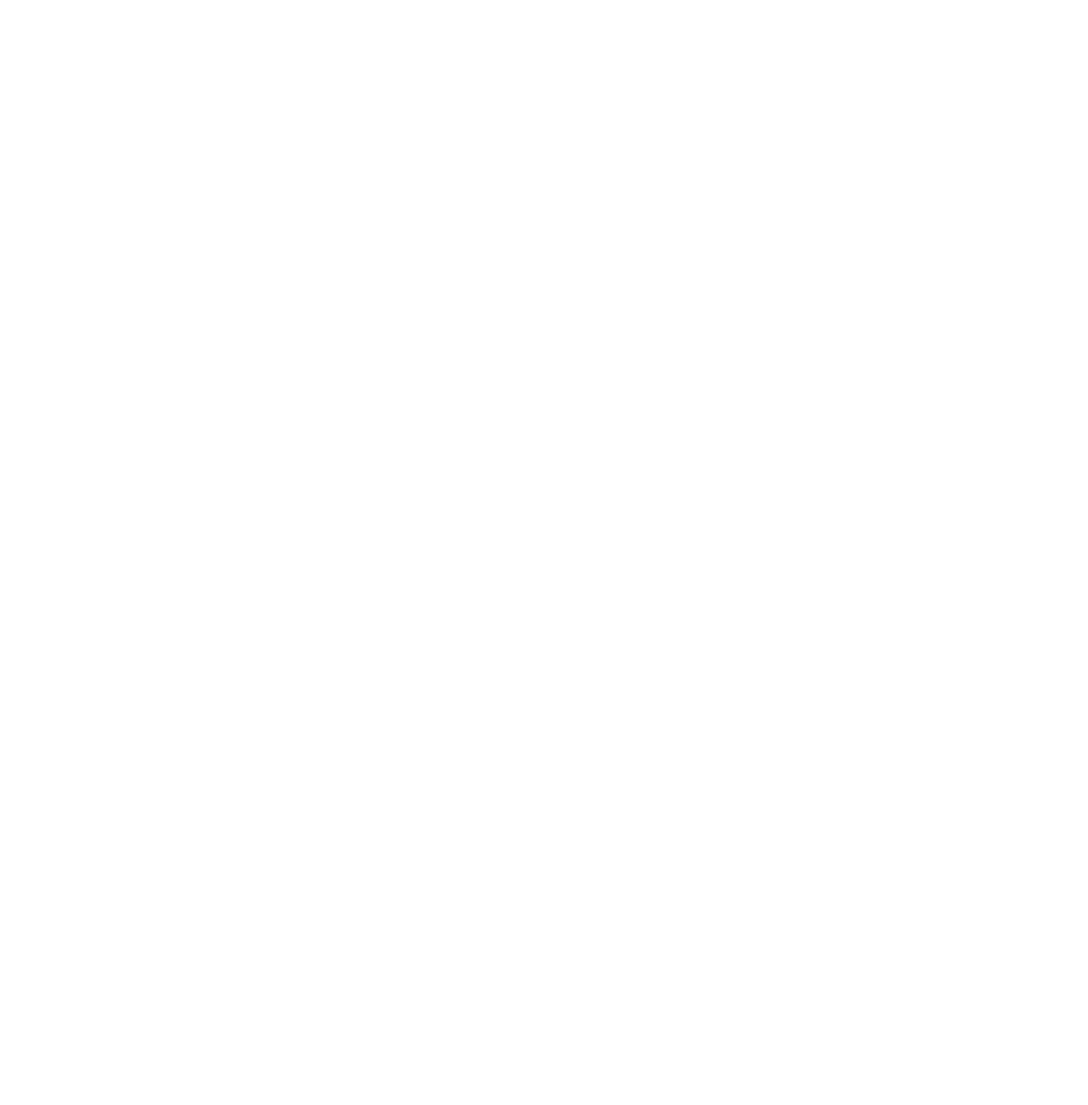
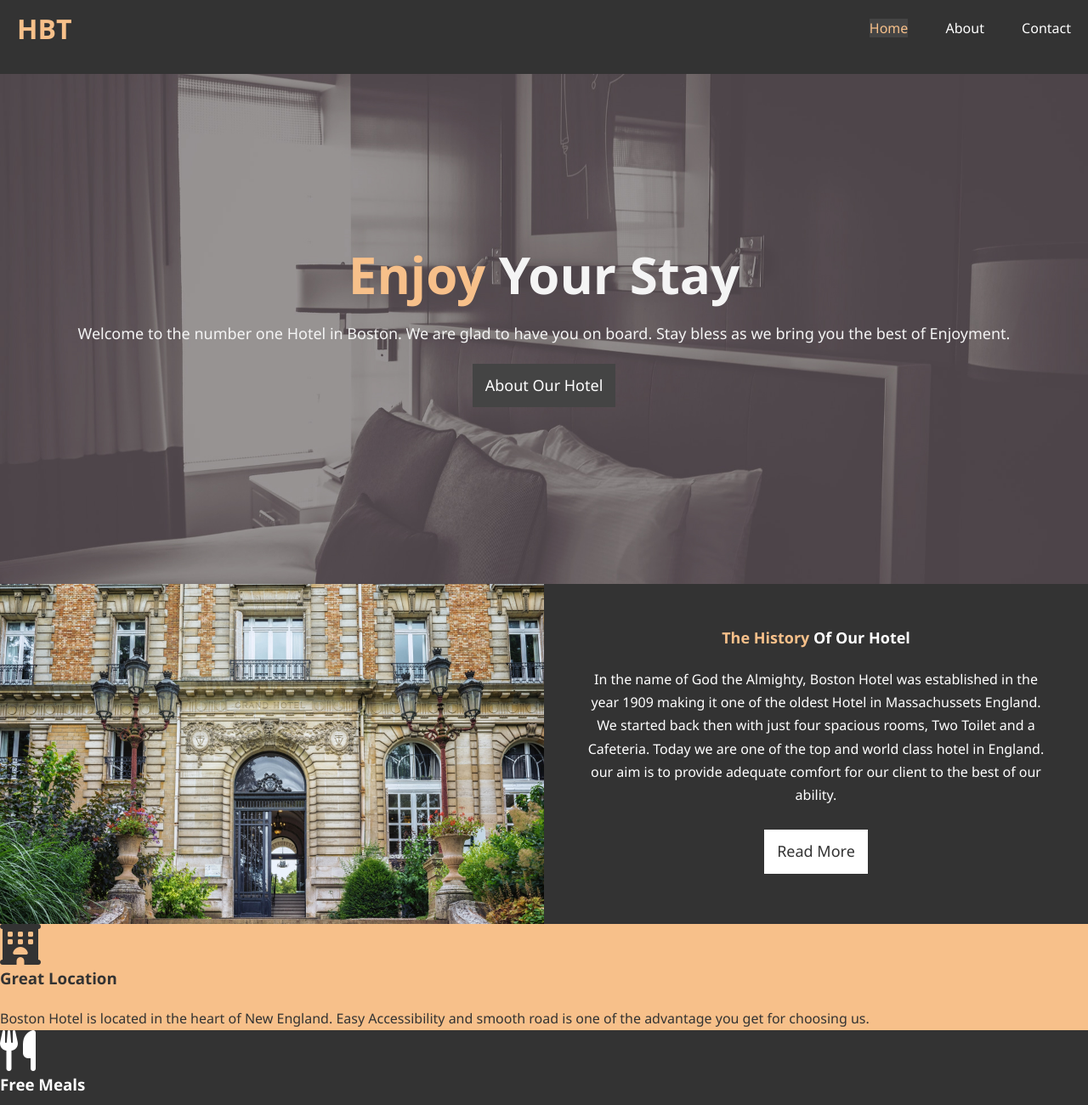
Before and after one commit to NapoleonJay/hotel-website, a plain HTML site: page contact.html in a window 1280 px wide. Shown: the top 1300 px of the page at 85% size. Before the commit the page ends 800 px from the top, so only its background shows below. Drawn offline with Linux system fonts and the light colour scheme.

Commit message:
errors was fixed on the home page

```diff
--- a/contact.html
+++ b/contact.html
@@ -0,0 +1,95 @@
+<!DOCTYPE html>
+<html lang="en">
+<head>
+    <meta charset="UTF-8">
+    <meta name="viewport" content="width=device-width, initial-scale=1.0">
+    <meta http-equiv="X-UA-Compatible" content="ie=edge">
+    <meta name="description" content="Welcome to the one of the best
+    Hotel in Boston, Massachussets, England">
+    <meta name="keywords" content="Best, Hotel, Boston, Five-Star Massachussets
+    New-England Top Hotel">
+    <title>Hotel BT | Boston Hotel</title>
+    <link rel="stylesheet" href="css/style.css" type="text/css">
+    <link rel="stylesheet" href="css/fontawesome.all.css">
+</head>
+<body>
+    <header id="home">
+      <div class="container">
+       <div id=navbar>
+            <h1 class="logo"><a href="#"><span class="text-primary">HBT</span></a></h1>
+            <ul>
+                 <li><a class="current" href="index.html">Home</a></li>
+                 <li><a href="#about.html">About</a></li>
+                 <li><a href="#contact.html">Contact</a></li>
+            </ul>
+       </div>
+      <div>
+
+    <div id="showcase" class="bg-dark">
+        <div class="container">
+            <div class="showcase-content">
+                <h1><span class="text-primary">Enjoy</span> Your Stay</h1>
+                <p class="lead">Welcome to the number one Hotel in Boston. We are glad to have you
+                    on board. Stay bless as we bring you the best of Enjoyment.
+                </p>
+                <a class="btn" href="about.html">About Our Hotel</a>
+            </div>
+        </div>
+    </div>
+    </header>
+
+    <section>
+        <div id="info-content">
+            <div class="info-img"></div>
+            <div class="info-text bg-dark">
+                <h3><span class="text-primary">The History</span> Of Our Hotel</h3>
+                <p>In the name of God the Almighty, Boston Hotel was
+                    established in the year 1909 making it one of the
+                    oldest Hotel in Massachussets England. We started back then
+                    with just four spacious rooms, Two Toilet and a Cafeteria. Today we are one
+                    of the top and world class hotel in England.
+                    our aim is to provide adequate comfort for our client to the best
+                    of our ability.
+                </p>
+                <a class="btn btn-light" href="about.html">Read More</a>
+            </div>
+        </div>
+    </section>
+
+<section id="features">
+<div class="container">
+    <div class="box bg-primary">
+        <i class="fas fa-hotel fa-3x"></i>
+        <h3>Great Location</h3>
+        <p>Boston Hotel is located in the heart of
+            New England. Easy Accessibility and smooth road is
+            one of the advantage you get for choosing us.
+        </p>
+    </div>
+
+    <div class="box bg-dark">
+        <i class="fas fa-utensils fa-3x"></i>
+        <h3>Free Meals</h3>
+       <p>At Boston Hotel, you satisfy yourself with assumptious meals at
+           affordable prices.
+       </p>
+    </div>
+
+    <div class="box bg-primary">
+        <i class="fas fa-dumbbell fa-3x"></i>
+        <h3>Fitness Rooms</h3>
+        <p>You have the whole of our fitness room to yourself
+            throughout your stay with us with great Instructors to
+            guide you through your fitness exercise.
+        </p>
+    </div>
+</div>
+</section>
+
+<div class="clr"></div>
+
+<footer id="main-footer">
+    <div>Hotel BT &copy; 2019, All Right Reserved</div>
+</footer>
+</body>
+</html>
--- a/css/style.css
+++ b/css/style.css
@@ -28,6 +28,10 @@ a {
 }
 
 .clr {
+	clear: both;
+}
+
+#main-footer {
 	display: block-inline;
 	background: #333;
 	color: #f4f4f4;
@@ -130,13 +134,12 @@ a {
 
 /* hotel info */
 #info-content {
-min-height: 400px;
+height: 400px;
 }
 
 #info-content .info-img {
+	background: url(../img/photo-1.jpg)no-repeat center center/cover;
 	float: left;
-	display: block;
-	background: url('../img/person-1.jpg') no-repeat;
 	width: 50%;
 	min-height: 100%;
 }
@@ -145,6 +148,7 @@ min-height: 400px;
 	float: right;
 	width: 50%;
 	padding: 50px 30px;
+	height: 400px;
 	text-align: center;
 	overflow: hidden;
 }
@@ -155,12 +159,12 @@ min-height: 400px;
 }
 
 #info-content .info-text p {
-margin-bottom: 1.2em;
+margin-bottom: 1.7em;
 padding: 0 20px;
 }
 
 /* Features */
-.box {
+.boxes {
 	float: left;
 	padding: 20px;
 	width: 33.3%;
```
Also changed, not shown: about.html (+1 -1 lines), index.html (+6 -2 lines).
